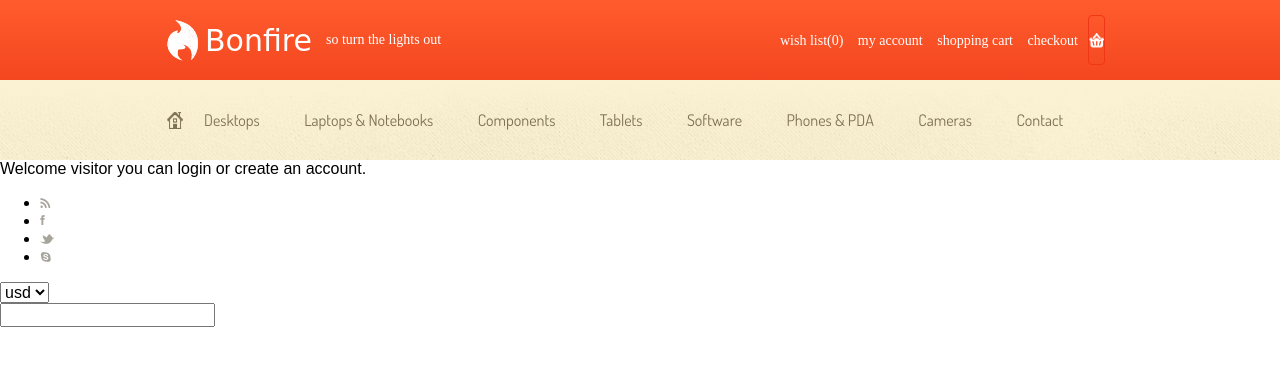
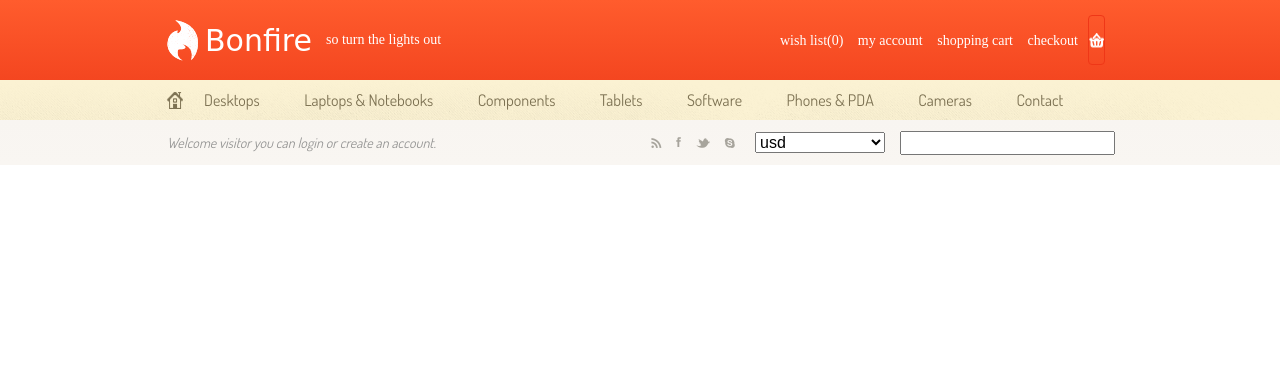
Before and after one commit to arkingprog/bonfire, a plain HTML site: page index.html in a window 1280 px wide. Drawn offline with Linux system fonts and the light colour scheme; a web font is replaced by a local one.

Commit message:
add style header bottom

```diff
--- a/index.html
+++ b/index.html
@@ -58,7 +58,9 @@
         </div>
     </div>
     <div class="header__bottom">
-        <span class="header__bottom-text">Welcome visitor you can login or create an account.</span>
+        <div class="container">
+            <div class="header__bottom--text">Welcome visitor you can login or create an account.</div>
+            <div class="header__bottom">
                 <div class="header__bottom--social">
                     <ul>
                         <li><img src="img/social-rss.png" alt="" class="header__bottom--social-img"></li>
@@ -78,6 +80,8 @@
                     <input type="search"/>
                 </div>
             </div>
+        </div>
+    </div>
 </header>
 </body>
 </html>
--- a/sass/custom.scss
+++ b/sass/custom.scss
@@ -61,7 +61,7 @@
 }
 
 .header__middle {
-  height: 80px;
+  height: 40px;
   background: #fbf2d3 url('../img/header-middle-bg.png');
   background-size: cover;
   display: flex;
@@ -88,7 +88,7 @@
         font-size: 16px;
         padding: 0 20px;
         height: 100%;
-        line-height: 80px;
+        line-height: 40px;
         &:hover {
           background: #fbf2d3;
           background: -moz-linear-gradient(top, #f0e4b8 0%, #fbf2d3 99%);
@@ -100,3 +100,50 @@
     }
   }
 }
+
+.header__bottom {
+  display: flex;
+  align-items: center;
+  height: 45px;
+  background: #f8f5f1;
+  background: -moz-linear-gradient(top, #f8f5f1 0%, #f9f6f2 100%);
+  background: -webkit-linear-gradient(top, #f8f5f1 0%, #f9f6f2 100%);
+  background: linear-gradient(to bottom, #f8f5f1 0%, #f9f6f2 100%);
+  filter: progid:DXImageTransform.Microsoft.gradient(startColorstr='#f8f5f1', endColorstr='#f9f6f2', GradientType=0);
+  & .container {
+    display: flex;
+    justify-content: space-between;
+  }
+  &--text {
+    padding-left: 7px;
+    font-family: Terminal-Dosis-Book;
+    font-style: italic;
+    font-size: 14px;
+    line-height: 45px;
+    color: #969695;
+  }
+  &-right{
+    display: flex;
+  }
+  &--social {
+    ul li {
+      display: inline;
+      margin: 0 5px;
+    }
+  }
+  &--currency {
+    margin: auto 0;
+    padding:0 15px;
+    select {
+      width: 130px;
+    }
+  }
+  &--search {
+    margin: auto 0;
+    padding:0 5px 0 0;
+    select {
+      width: 180px;
+    }
+  }
+
+}
```
Also changed, not shown: sass/custom.css, 1 other file. Lines whose indentation alone changed are shown as unchanged.
